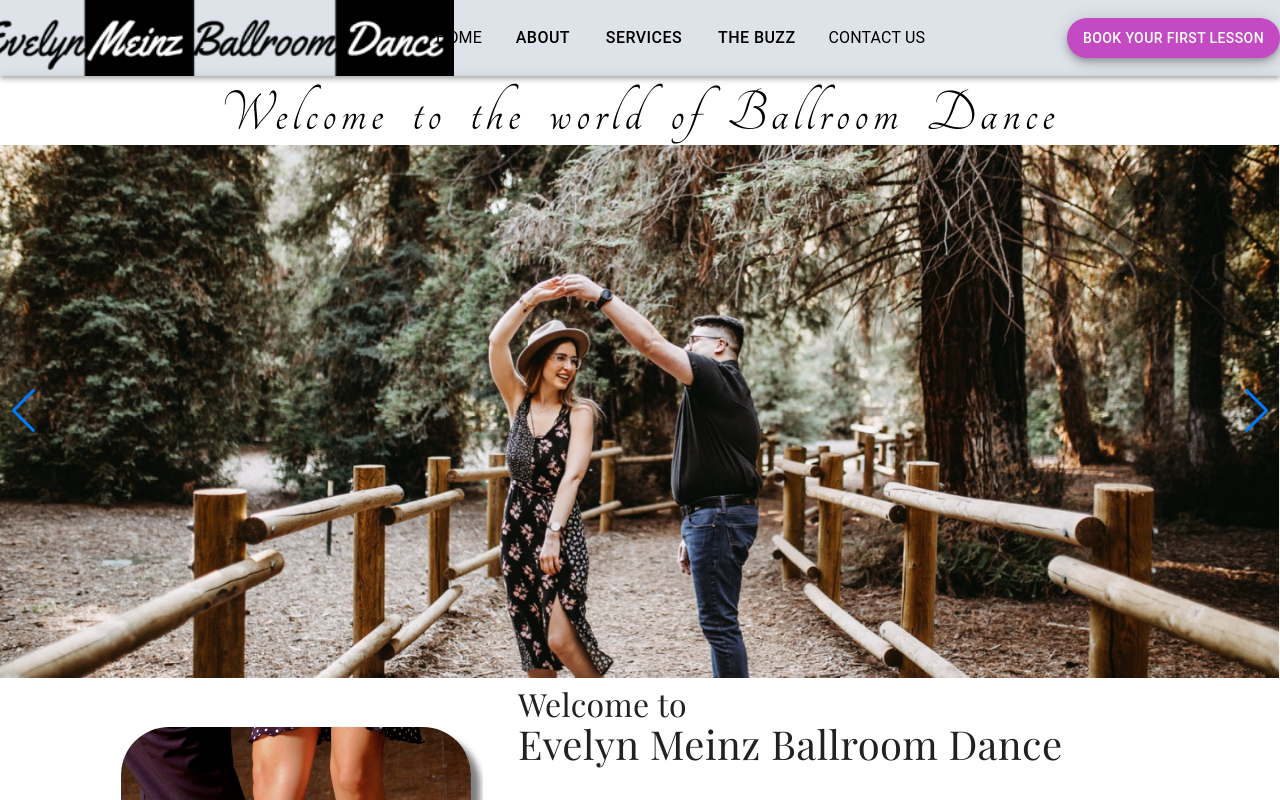
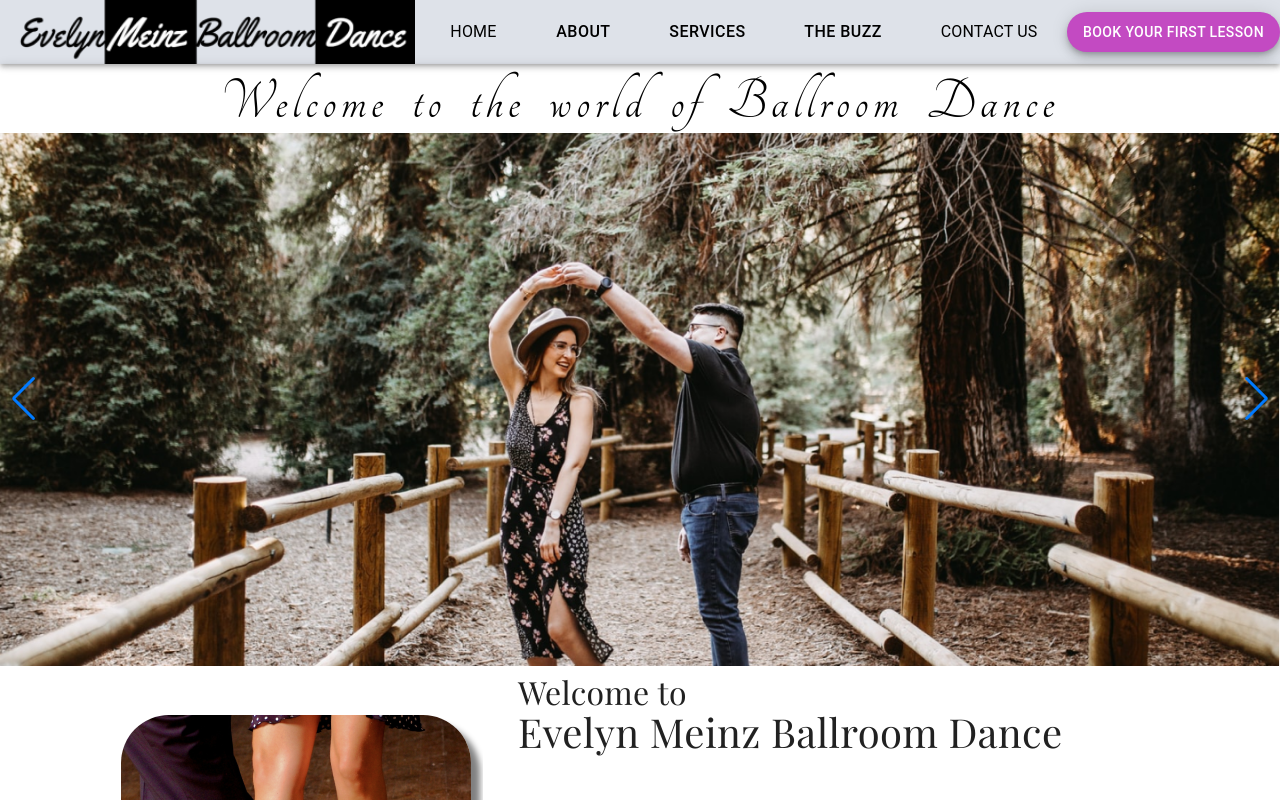
Before and after one commit to th2n10s4u/embd-website, a React (Create React App) app: page / in a window 1280 px wide. Shown: the top 800 px of the page. Built offline with nearby package versions, Linux system fonts and the light colour scheme.

Commit message:
Update Navbar.js
Fixed margins on buttons

```diff
--- a/src/assets/components/MainComponents/Navbar.js
+++ b/src/assets/components/MainComponents/Navbar.js
@@ -100,14 +100,12 @@ const ResponsiveAppBar = () => {
             </Button>
             {navMap.map((obj) => (
               <Button
-                size="large"
                 key={obj.name}
                 onClick={(event) => {
                   setAnchorElNav(event.currentTarget);
                   setSubMenu(obj.menuItems);
                 }}
                 sx={{
-                  my: 2,
                   whiteSpace: "noWrap",
                   color: "black",
                   display: "block",
@@ -170,7 +168,6 @@ const ResponsiveAppBar = () => {
           </Box>
           <Box
             sx={{
-              width: "340px",
               display: { xs: "none", md: "none", lg: "flex" },
               alignItems: "center",
               justifyContent: "flex-end",
```
